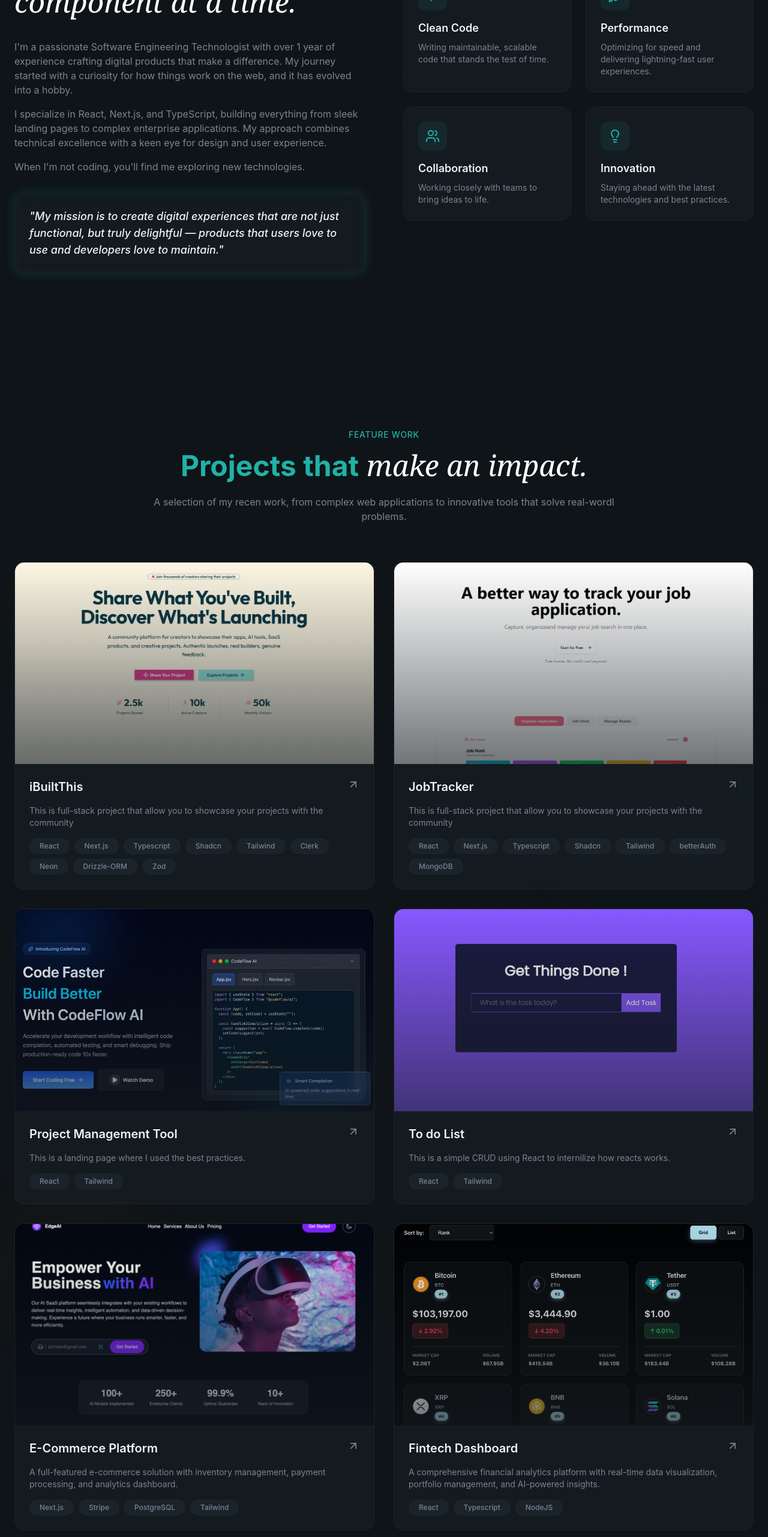
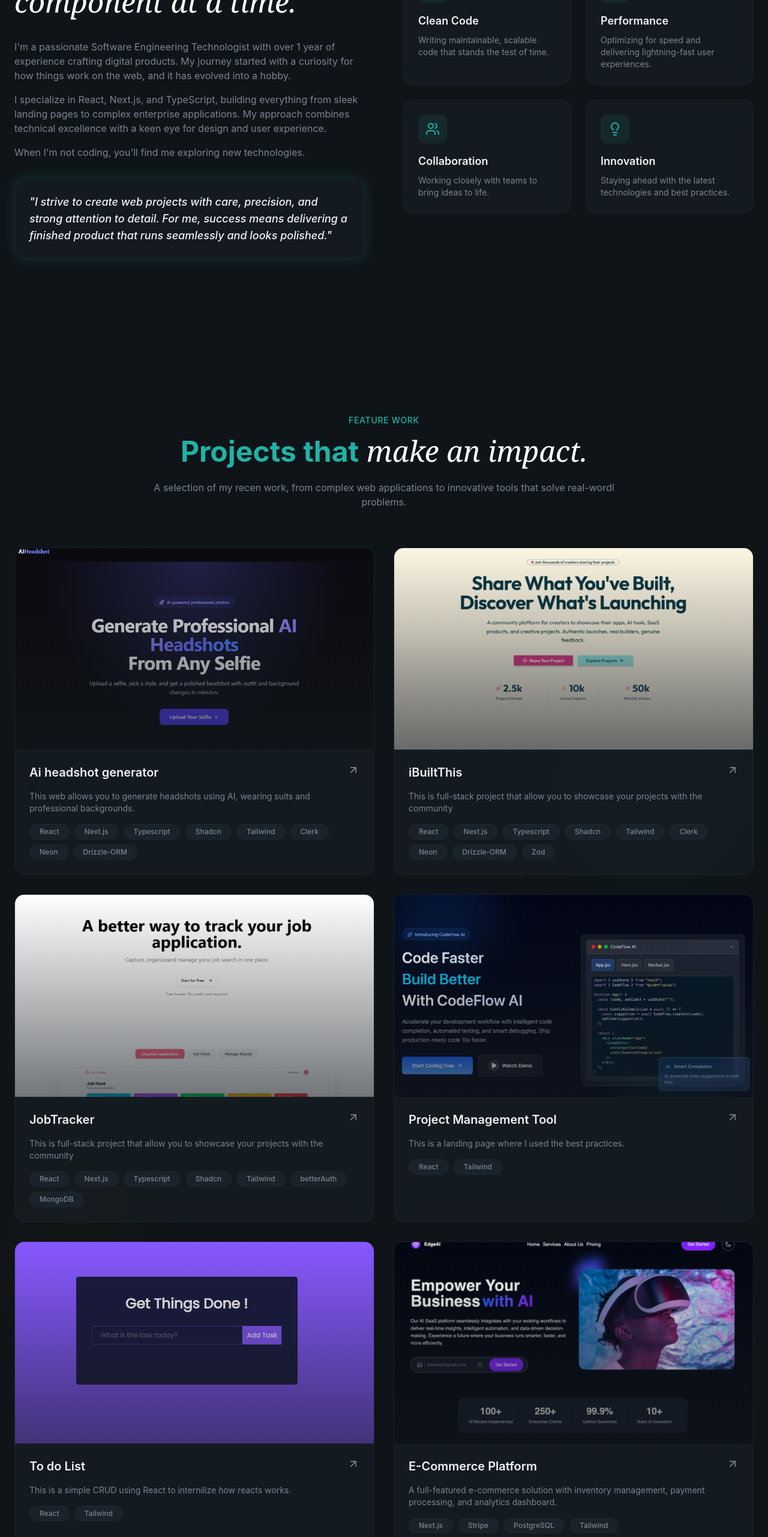
Before and after one commit to ARJ99/Porfolio2026, a React (Vite) app: page / in a window 1280 px wide. Shown: the part 1346-3909 px from the top of the page at 60% size. Built offline with nearby package versions, Linux system fonts and the light colour scheme.

Commit message:
Feat: AI headshot generator added

```diff
--- a/src/sections/About.jsx
+++ b/src/sections/About.jsx
@@ -51,7 +51,7 @@ export const About = () => {
                         <div className="space-y-4 text-muted-foreground animate-fade-in animation-delay-200">
                             <p>
                                 I'm a passionate Software Engineering Technologist with over 1 year of
-                                experience crafting digital products that make a difference. My
+                                experience crafting digital products. My
                                 journey started with a curiosity for how things work on the web,
                                 and it has evolved into a hobby.
                             </p>
@@ -68,9 +68,8 @@ export const About = () => {
 
                         <div className="glass rounded-2xl p-6 glow-border animate-fade-in animation-delay-300">
                             <p className="text-lg font-medium italic text-foreground">
-                                "My mission is to create digital experiences that are not just
-                                functional, but truly delightful — products that users love to
-                                use and developers love to maintain."
+                                "I strive to create web projects with care, precision, and strong attention to detail.
+                                For me, success means delivering a finished product that runs seamlessly and looks polished."
                             </p>
                         </div>
                     </div>
--- a/src/sections/Projects.jsx
+++ b/src/sections/Projects.jsx
@@ -2,6 +2,16 @@ import { ArrowBigDown, ArrowUpRight, Github } from "lucide-react";
 import { AnimatedBorderButton } from "../components/AnimatedBorderButton";
 
 const projects = [
+    {
+
+        title: "Ai headshot generator",
+        description:
+            "This web allows you to generate headshots using AI, wearing suits and professional backgrounds.",
+        image: "/projects/project7.png",
+        tags: ["React", "Next.js", "Typescript", "Shadcn", "Tailwind", "Clerk", "Neon", "Drizzle-ORM"],
+        link: "https://ai-photo-app-kappa.vercel.app/",
+        github: "https://github.com/ARJ99/AI-Photo-App",
+    },
     {
 
         title: "iBuiltThis",
@@ -50,16 +60,7 @@ const projects = [
         tags: ["Next.js", "Stripe", "PostgreSQL", "Tailwind"],
         link: "#",
         github: "#",
-    },
-    {
-        title: "Fintech Dashboard",
-        description:
-            "A comprehensive financial analytics platform with real-time data visualization, portfolio management, and AI-powered insights.",
-        image: "/projects/project1.png",
-        tags: ["React", "Typescript", "NodeJS"],
-        link: "#",
-        github: "#",
-    },
+    }
 ];
 export const Projects = () => {
     return (
```
Also changed, not shown: public/projects/project7.png (added).
